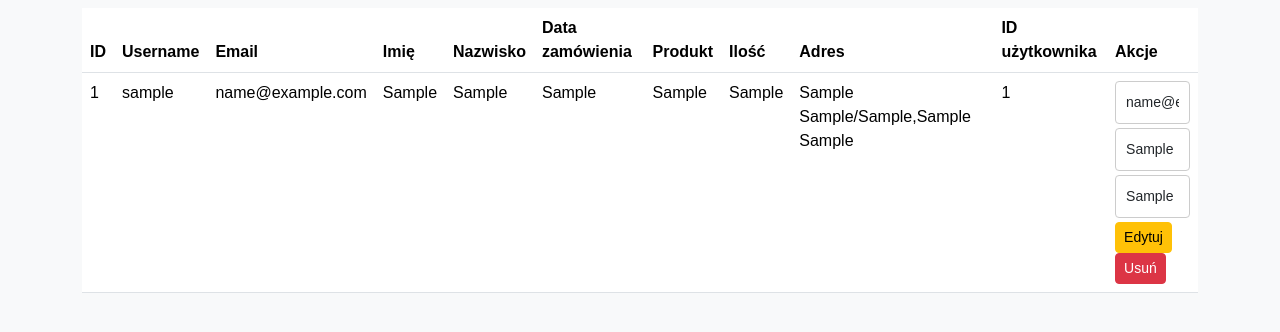
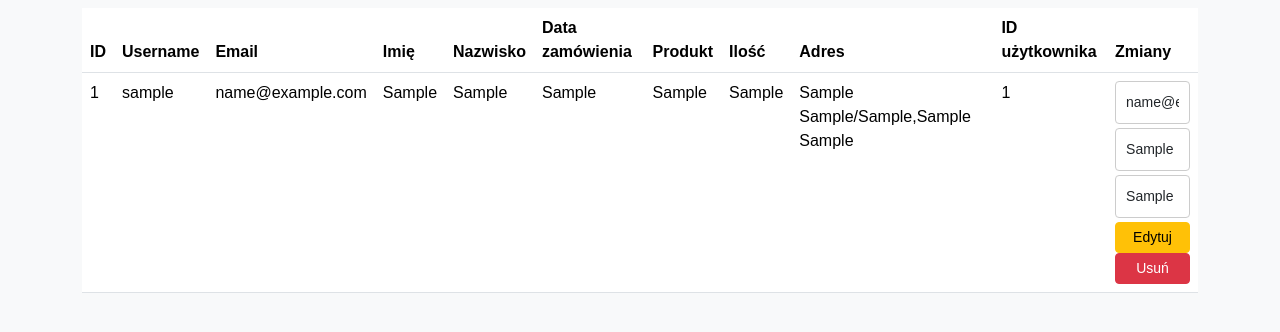
Before and after one commit to gajoes/projekt_gajoherni, a PHP site: page /zarzadzaj_zamowieniami.php in a window 1280 px wide. Shown: the part 86-418 px from the top of the page. Run offline with PHP 8.4, Linux system fonts and the light colour scheme; the visitor is signed in with stand-in values (Sample User, id 1); tables that the repository leaves empty or names only in its code hold one stand-in row (values such as "Sample post"); some libraries are stand-ins or nearby versions; some web fonts are replaced.

Commit message:
teraz piko belo znowu wale commity na jedna linijke hahahah

```diff
--- a/projekt/zarzadzaj_zamowieniami.php
+++ b/projekt/zarzadzaj_zamowieniami.php
@@ -113,7 +113,7 @@ $orders =$query->get_result();
                 <th>Ilość</th>
                 <th>Adres</th>
                 <th>ID użytkownika</th>
-                <th>Akcje</th>
+                <th>Zmiany</th>
             </tr>
         </thead>
         <tbody>
@@ -135,11 +135,11 @@ $orders =$query->get_result();
                             <input type="email" name="email" value="<?php echo htmlspecialchars($order['email']); ?>" class="form-control form-control-sm mb-1" required>
                             <input type="text" name="imie" value="<?php echo htmlspecialchars($order['imie']); ?>" class="form-control form-control-sm mb-1" required>
                             <input type="text" name="nazwisko" value="<?php echo htmlspecialchars($order['nazwisko']); ?>" class="form-control form-control-sm mb-1" required>
-                            <button type="submit" name="edit_order" class="btn btn-warning btn-sm">Edytuj</button>
+                            <button type="submit" name="edit_order" class="btn btn-warning btn-sm w-100">Edytuj</button>
                         </form>
                         <form method="POST" class="d-inline">
                             <input type="hidden" name="id" value="<?php echo $order['id_zamowienia']; ?>">
-                            <button type="submit" name="delete_order" class="btn btn-danger btn-sm">Usuń</button>
+                            <button type="submit" name="delete_order" class="btn btn-danger btn-sm w-100">Usuń</button>
                         </form>
                     </td>
                 </tr>
```
